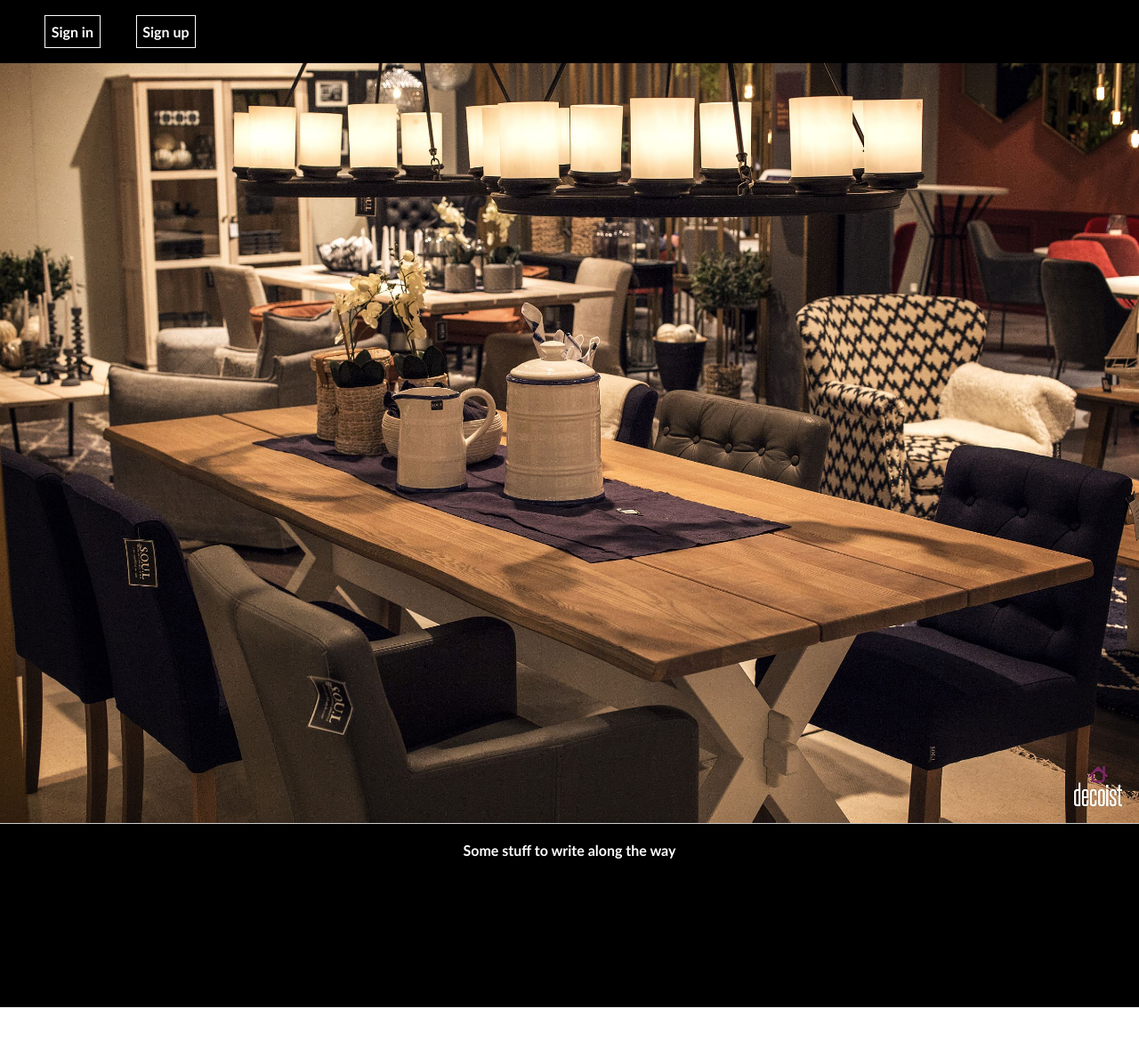
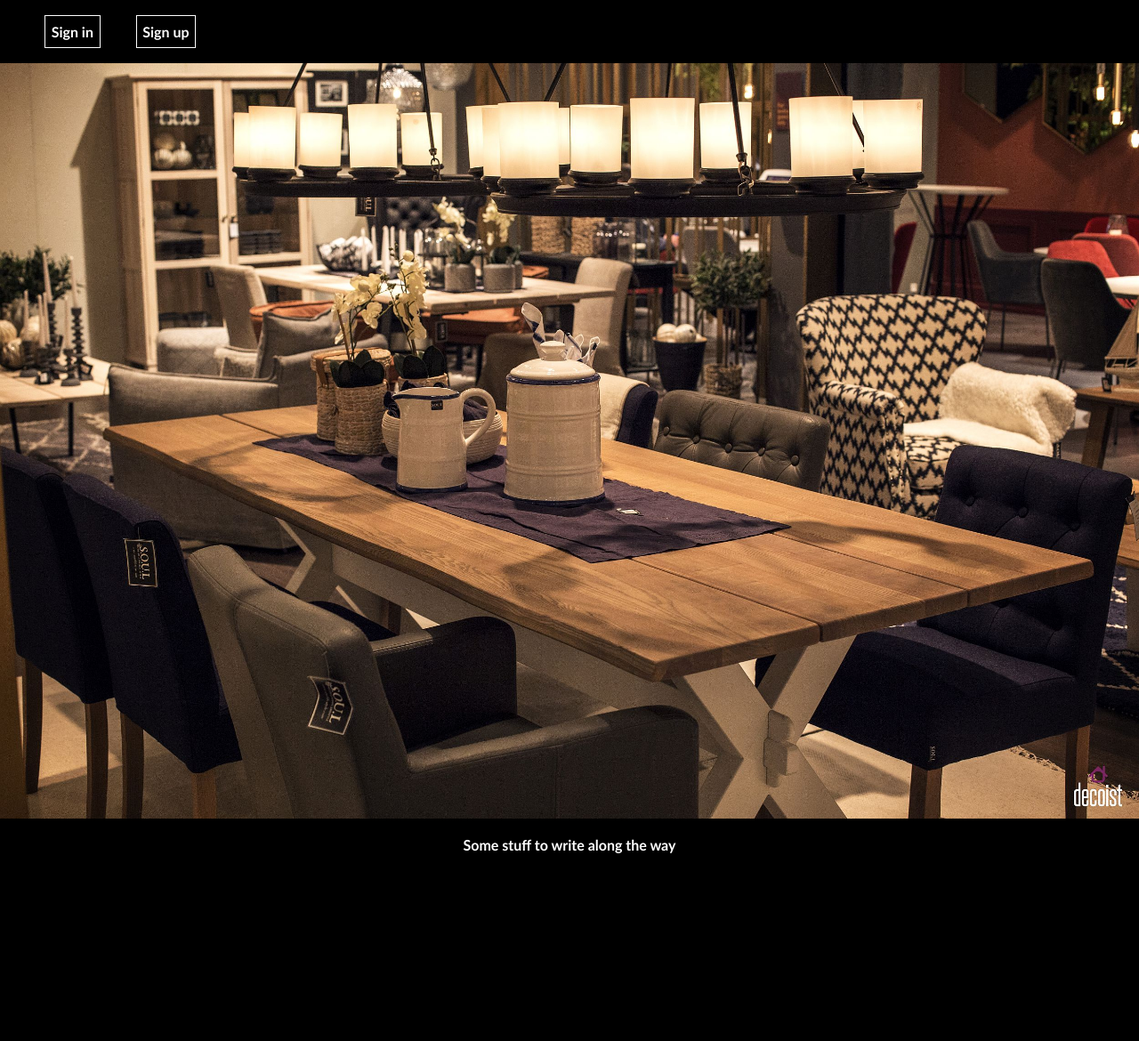
Before and after one commit to EyasSh/RestaurantUI, a plain HTML site: page Index.html in a window 1280 px wide. Shown: the top 1170 px of the page at 89% size. Before the commit the page ends 1132 px from the top, so only its background shows below. Drawn offline with Linux system fonts and the light colour scheme.

Commit message:
changes to CSS
removed the white space between the lower box and the end of the window
disabled the overflow for the x axis on the body

```diff
--- a/home.css
+++ b/home.css
@@ -1,6 +1,8 @@
 body
 {
     margin: 0%;
+    overflow-x: hidden;
+
 }
 ::-webkit-scrollbar{
     border-top-left-radius: 20px;
@@ -92,7 +94,7 @@ img
 }
 .low
 {
-    height: 25vh;
+    height: 70vh;
     width: 100%;
     background-color: black;
     bottom: 0%;
```
